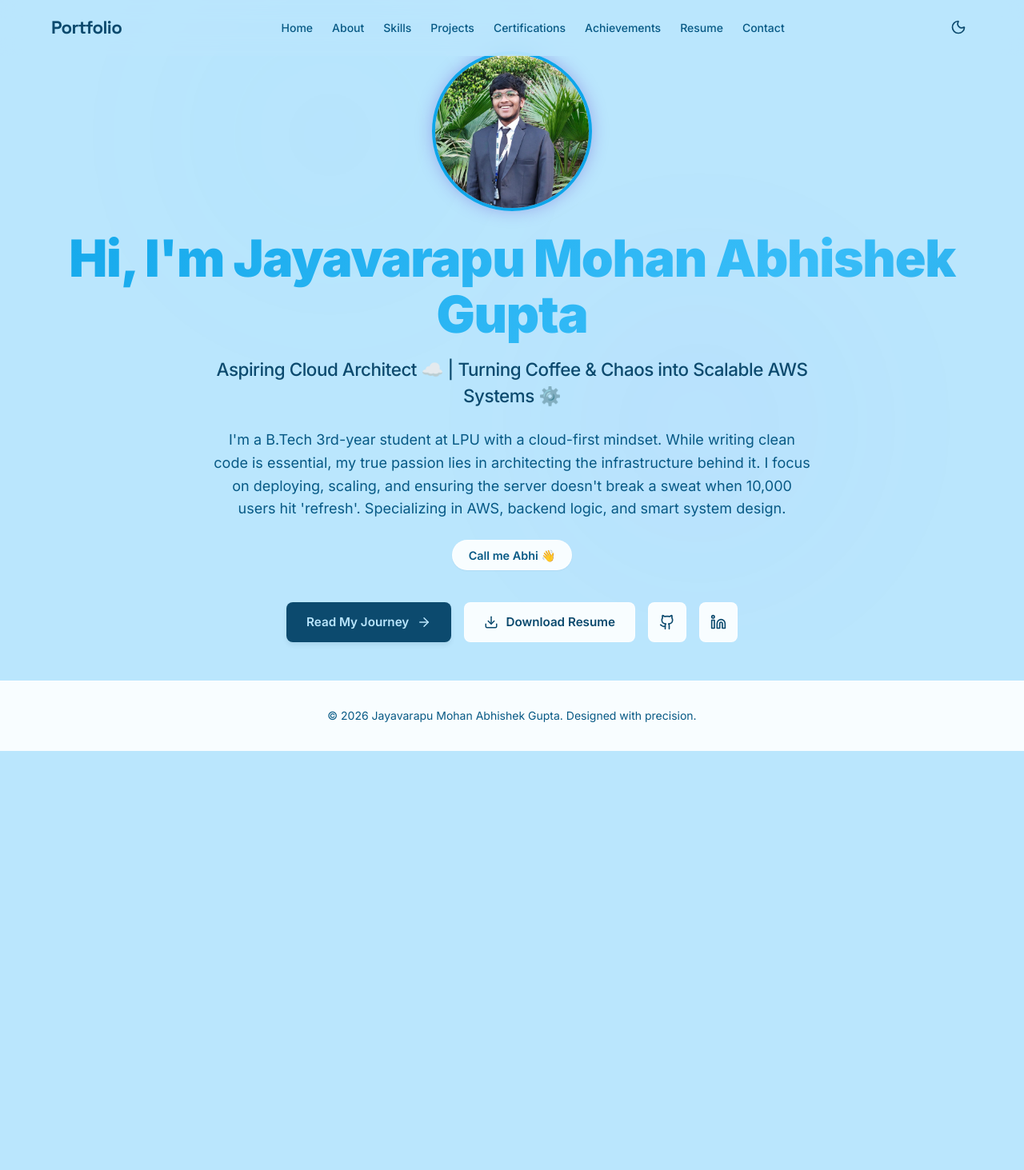
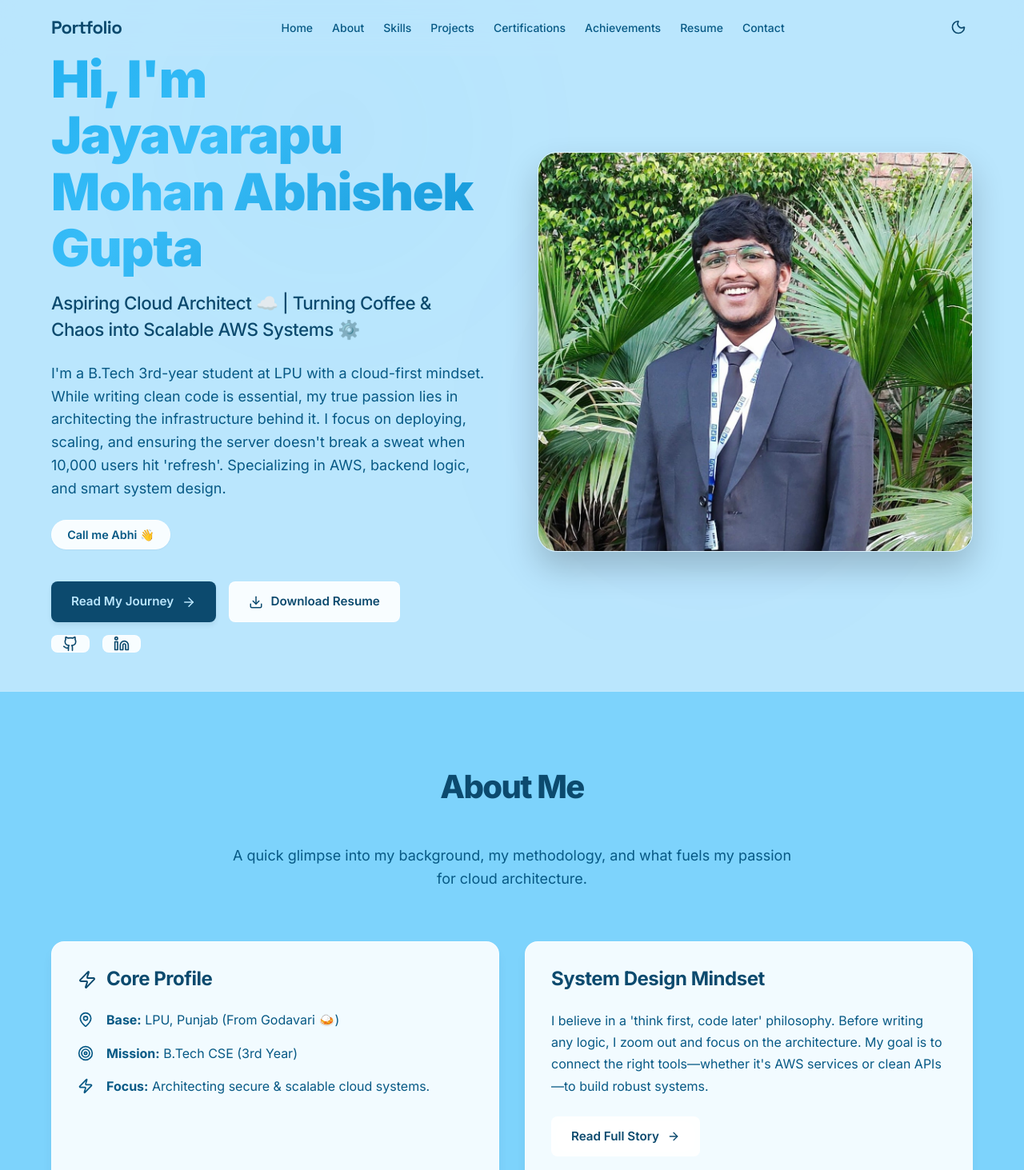
Before and after one commit to MohanAbhishek29/abhi-portfolio-v1, a React (Vite) app: page / in a window 1280 px wide. Shown: the top 1463 px of the page at 80% size. Before the commit the page ends 939 px from the top, so only its background shows below. Built offline with nearby package versions, Linux system fonts and the light colour scheme; a web font is replaced by a local one.

Commit message:
UI: Complete Hybrid Home Page Redesign (Side-by-Side Hero + Full Scrolling Home) 🏠✨

```diff
--- a/src/pages/Contact.jsx
+++ b/src/pages/Contact.jsx
@@ -50,8 +50,9 @@ const Contact = () => {
   };
 
   return (
-    <div className="page-container container" style={{ paddingTop: '120px', paddingBottom: '80px' }}>
-      <div style={{ textAlign: 'center', marginBottom: '4rem' }}>
+    <section id="contact" className="page-container section bg-alt" style={{ paddingTop: '80px', paddingBottom: '80px' }}>
+      <div className="container">
+        <div style={{ textAlign: 'center', marginBottom: '4rem' }}>
         <h2 className="section-title text-gradient" style={{ fontSize: '3rem', display: 'inline-block', marginBottom: '1rem' }}>
           Initialize Connection
         </h2>
@@ -259,7 +260,8 @@ const Contact = () => {
           </form>
         </motion.div>
       </div>
-    </div>
+      </div>
+    </section>
   );
 };
 
--- a/src/pages/Home.jsx
+++ b/src/pages/Home.jsx
@@ -1,10 +1,20 @@
 import React from 'react';
 import Hero from '../sections/Hero';
+import AboutSection from '../sections/AboutSection';
+import Skills from '../sections/Skills';
+import Projects from '../sections/Projects';
+import Certifications from '../sections/Certifications';
+import Contact from '../pages/Contact'; // Use the real Contact page component
 
 const Home = () => {
   return (
-    <div className="page-container">
+    <div className="home-scroll-container">
       <Hero />
+      <AboutSection />
+      <Skills />
+      <Projects />
+      <Certifications />
+      <Contact />
     </div>
   );
 };
--- /dev/null
+++ b/src/sections/AboutSection.jsx
@@ -0,0 +1,74 @@
+import React from 'react';
+import { motion } from 'framer-motion';
+import { MapPin, Target, Zap, ArrowRight } from 'lucide-react';
+import { Link } from 'react-router-dom';
+
+const AboutSection = () => {
+  return (
+    <section id="about" className="section bg-alt" style={{ padding: '6rem 0' }}>
+      <div className="container">
+        <div style={{ display: 'flex', flexDirection: 'column', alignItems: 'center', textAlign: 'center', marginBottom: '4rem' }}>
+          <h2 className="section-title">About Me</h2>
+          <p style={{ color: 'var(--text-secondary)', fontSize: '1.125rem', maxWidth: '700px' }}>
+            A quick glimpse into my background, my methodology, and what fuels my passion for cloud architecture.
+          </p>
+        </div>
+
+        <div style={{ display: 'grid', gridTemplateColumns: 'repeat(auto-fit, minmax(320px, 1fr))', gap: '2rem' }}>
+
+          {/* Quick Facts */}
+          <motion.div
+            initial={{ opacity: 0, y: 30 }}
+            whileInView={{ opacity: 1, y: 0 }}
+            viewport={{ once: true, margin: "-50px" }}
+            transition={{ duration: 0.5 }}
+            className="card" style={{ padding: '2rem' }}
+          >
+            <h3 style={{ fontSize: '1.5rem', marginBottom: '1.5rem', color: 'var(--text-primary)', display: 'flex', alignItems: 'center', gap: '0.75rem' }}>
+              <Zap className="text-primary" /> Core Profile
+            </h3>
+            <ul style={{ listStyle: 'none', padding: 0, margin: 0, display: 'flex', flexDirection: 'column', gap: '1rem' }}>
+              <li style={{ display: 'flex', gap: '1rem', color: 'var(--text-secondary)' }}>
+                <MapPin className="text-primary" style={{ shrink: 0, marginTop: '2px' }} size={20} />
+                <span><strong>Base:</strong> LPU, Punjab (From Godavari 🍛)</span>
+              </li>
+              <li style={{ display: 'flex', gap: '1rem', color: 'var(--text-secondary)' }}>
+                <Target className="text-secondary" style={{ shrink: 0, marginTop: '2px' }} size={20} />
+                <span><strong>Mission:</strong> B.Tech CSE (3rd Year)</span>
+              </li>
+              <li style={{ display: 'flex', gap: '1rem', color: 'var(--text-secondary)' }}>
+                <Zap className="text-accent" style={{ shrink: 0, marginTop: '2px' }} size={20} />
+                <span><strong>Focus:</strong> Architecting secure & scalable cloud systems.</span>
+              </li>
+            </ul>
+          </motion.div>
+
+          {/* Philosophy */}
+          <motion.div
+            initial={{ opacity: 0, y: 30 }}
+            whileInView={{ opacity: 1, y: 0 }}
+            viewport={{ once: true, margin: "-50px" }}
+            transition={{ duration: 0.5, delay: 0.1 }}
+            className="card" style={{ padding: '2rem', display: 'flex', flexDirection: 'column', justifyContent: 'space-between' }}
+          >
+            <div>
+              <h3 style={{ fontSize: '1.5rem', marginBottom: '1.5rem', color: 'var(--text-primary)' }}>
+                System Design Mindset
+              </h3>
+              <p style={{ color: 'var(--text-secondary)', lineHeight: 1.7, marginBottom: '1.5rem' }}>
+                I believe in a 'think first, code later' philosophy. Before writing any logic, I zoom out and focus on the architecture. My goal is to connect the right tools—whether it's AWS services or clean APIs—to build robust systems.
+              </p>
+            </div>
+
+            <Link to="/about" className="btn btn-secondary" style={{ alignSelf: 'flex-start' }}>
+              Read Full Story <ArrowRight size={16} />
+            </Link>
+          </motion.div>
+
+        </div>
+      </div>
+    </section>
+  );
+};
+
+export default AboutSection;
--- a/src/sections/Hero.jsx
+++ b/src/sections/Hero.jsx
@@ -8,28 +8,17 @@ const Hero = () => {
   const { personal } = portfolioData;
 
   return (
-    <section style={{ minHeight: 'calc(100vh - 70px)', display: 'flex', flexDirection: 'column', justifyContent: 'center', paddingTop: '4rem', paddingBottom: '3rem' }}>
+    <section id="hero" style={{ minHeight: 'calc(100vh - 70px)', display: 'flex', flexDirection: 'column', justifyContent: 'center', paddingTop: '4rem', paddingBottom: '3rem' }}>
       <div className="container">
 
-        <div style={{ display: 'flex', flexDirection: 'column', alignItems: 'center', textAlign: 'center', gap: '1.5rem' }}>
+        <div style={{ display: 'grid', gridTemplateColumns: 'repeat(auto-fit, minmax(320px, 1fr))', alignItems: 'center', gap: '4rem' }}>
 
+          {/* Left Side: Text Content */}
           <motion.div
-            initial={{ opacity: 0, scale: 0.8 }}
-            animate={{ opacity: 1, scale: 1 }}
-            transition={{ duration: 0.6, ease: "easeOut" }}
-            style={{
-              width: '200px', height: '200px', borderRadius: '50%', overflow: 'hidden',
-              border: '4px solid var(--primary)', boxShadow: '0 0 20px rgba(110, 86, 207, 0.4)'
-            }}
-          >
-            <img src="/Profile.jpeg" alt="Jayavarapu Mohan Abhishek Gupta" style={{ width: '100%', height: '100%', objectFit: 'cover', objectPosition: 'center 40%' }} />
-          </motion.div>
-
-          <motion.div
-            initial={{ opacity: 0, y: 30 }}
-            animate={{ opacity: 1, y: 0 }}
+            initial={{ opacity: 0, x: -30 }}
+            animate={{ opacity: 1, x: 0 }}
             transition={{ duration: 0.8, ease: "easeOut", delay: 0.2 }}
-            style={{ display: 'flex', flexDirection: 'column', alignItems: 'center' }}
+            style={{ display: 'flex', flexDirection: 'column', alignItems: 'flex-start' }}
           >
             <h1 className="text-gradient" style={{
               fontSize: 'clamp(2.5rem, 5vw, 4rem)', fontWeight: 900, letterSpacing: '-0.02em', marginBottom: '1rem', lineHeight: 1.1
@@ -53,7 +42,7 @@ const Hero = () => {
               Call me Abhi 👋
             </span>
 
-            <div style={{ display: 'flex', gap: '1rem', flexWrap: 'wrap', justifyContent: 'center' }}>
+            <div style={{ display: 'flex', gap: '1rem', flexWrap: 'wrap', justifyContent: 'flex-start' }}>
               <Link to="/about" className="btn btn-primary">
                 Read My Journey <ArrowRight size={18} />
               </Link>
@@ -71,6 +60,19 @@ const Hero = () => {
             </div>
           </motion.div>
 
+          {/* Right Side: Large Rectangular Image */}
+          <motion.div
+            initial={{ opacity: 0, x: 30 }}
+            animate={{ opacity: 1, x: 0 }}
+            transition={{ duration: 0.6, ease: "easeOut" }}
+            style={{
+              width: '100%', height: '500px', borderRadius: '24px', overflow: 'hidden',
+              border: '1px solid var(--border-color)', boxShadow: '0 20px 40px rgba(0, 0, 0, 0.2)'
+            }}
+          >
+            <img src="/Profile.jpeg" alt="Jayavarapu Mohan Abhishek Gupta" style={{ width: '100%', height: '100%', objectFit: 'cover', objectPosition: 'center 30%' }} />
+          </motion.div>
+
         </div>
       </div>
     </section>
--- a/src/sections/Projects.jsx
+++ b/src/sections/Projects.jsx
@@ -22,7 +22,7 @@ const Projects = () => {
   };
 
   return (
-    <section id="projects" className="section relative">
+    <section id="projects" className="section relative bg-alt">
       <div className="container" style={{ position: 'relative', zIndex: 10 }}>
         <h2 className="section-title">Featured Projects</h2>
 
--- a/src/sections/Skills.jsx
+++ b/src/sections/Skills.jsx
@@ -49,7 +49,7 @@ const Skills = () => {
   );
 
   return (
-    <section id="skills" className="section bg-alt">
+    <section id="skills" className="section">
       <div className="container">
         <h2 className="section-title">Technical Expertise</h2>
 
```
Also changed, not shown: src/sections/Contact.jsx (deleted, +0 -115 lines).
